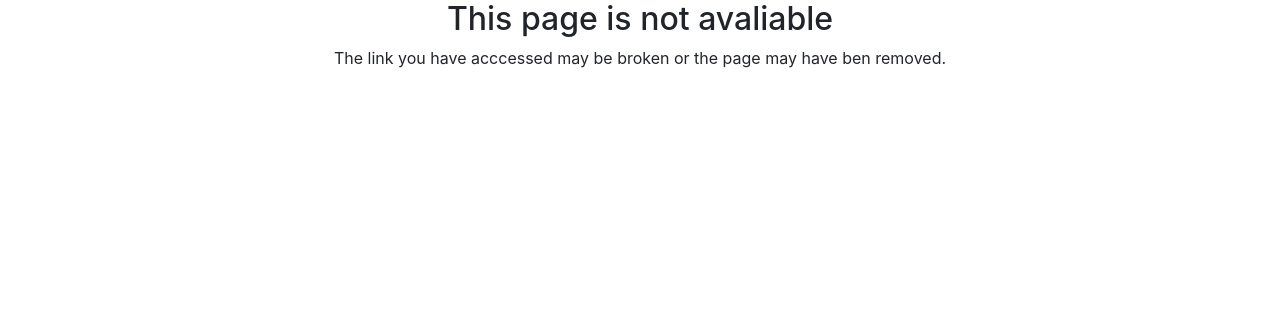
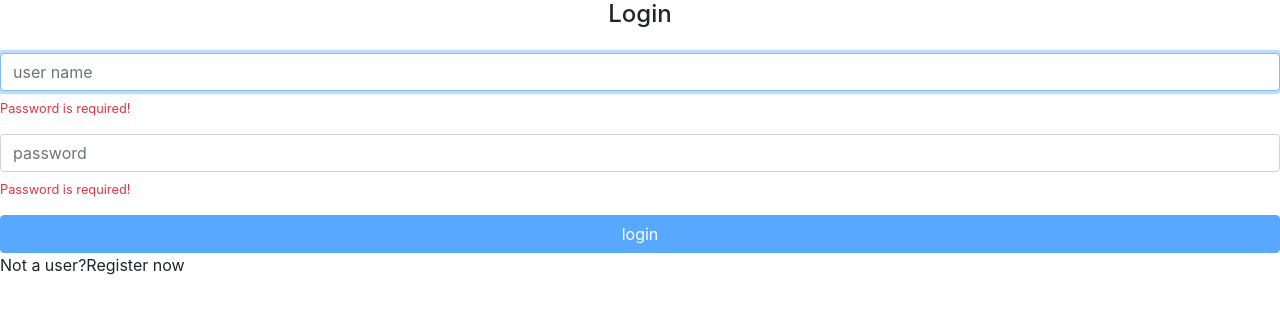
Before and after one commit to marqueslu/alurapic, an Angular app: page / in a window 1280 px wide. Shown: the top 314 px of the page. Built offline with nearby package versions, Linux system fonts and the light colour scheme.

Commit message:
Creat the login component

```diff
--- a/src/app/app-routing.module.ts
+++ b/src/app/app-routing.module.ts
@@ -4,11 +4,17 @@
 import { PhotoComponent } from './photos/photo/photo.component';
 import { NotFoundComponent } from './errors/not-found/not-found.component';
 import { PhotoListResolver } from './photos/photo-list/photo-list.resolver';
+import { SigInComponent } from './home/signin/signin.component';
 
 const routes: Routes = [
-  { path: 'user/:userName', component: PhotoListComponent, resolve: {
-    photos: PhotoListResolver
-  } },
+  { path: '', component: SigInComponent },
+  {
+    path: 'user/:userName',
+    component: PhotoListComponent,
+    resolve: {
+      photos: PhotoListResolver
+    }
+  },
   { path: 'p/add', component: PhotoComponent },
   { path: '**', component: NotFoundComponent }
 ];
--- a/src/app/app.module.ts
+++ b/src/app/app.module.ts
@@ -7,6 +7,7 @@
 import { NotFoundComponent } from './errors/not-found/not-found.component';
 import { ErrorsModule } from './errors/errors.module';
 import { CardComponent } from './shared/components/card/card.component';
+import { HomeModule } from './home/home.module';
 
 @NgModule({
   declarations: [
@@ -17,7 +18,8 @@
     BrowserModule,
     AppRoutingModule,
     PhotosModule,
-    ErrorsModule
+    ErrorsModule,
+    HomeModule
   ],
   providers: [],
   bootstrap: [AppComponent]
--- /dev/null
+++ b/src/app/core/auth/auth.service.ts
@@ -0,0 +1,16 @@
+import { Injectable } from '@angular/core';
+import { HttpClient } from '@angular/common/http';
+
+const API_URL = 'http://localhost:3000';
+
+@Injectable({
+  providedIn: 'root'
+})
+export class AuthService {
+
+  constructor(private http: HttpClient) { }
+
+  authenticate(userName: string, password: string){
+    return this.http.post(`${API_URL}/user/login`, {userName, password})
+  }
+}
--- /dev/null
+++ b/src/app/core/platform-detector/platform-detector.service.ts
@@ -0,0 +1,10 @@
+import { Injectable, PLATFORM_ID, Inject } from '@angular/core';
+import {isPlatformBrowser} from '@angular/common';
+@Injectable({ providedIn: 'root' })
+export class PlatformDetectorService {
+  constructor(@Inject(PLATFORM_ID) private platformId: string) {}
+
+  isPlatforBrowser(){
+    return isPlatformBrowser(this.platformId);
+  }
+}
--- /dev/null
+++ b/src/app/home/signin/signin.component.html
@@ -0,0 +1,29 @@
+<h4 class="text-center">Login</h4>
+
+<form [formGroup]="loginForm" class="form mt-4" (submit)="login()">
+  <div class="form-group">
+    <input #userNameInput
+      formControlName="userName"
+      class="form-control"
+      placeholder="user name"
+      autofocus
+    />
+   <ap-vmessage *ngIf="loginForm.get('userName').errors?.required" text="User name is required!"></ap-vmessage>
+  </div>
+
+  <div class="form-group">
+    <input
+      formControlName="password"
+      type="password"
+      class="form-control"
+      placeholder="password"
+    />
+    <ap-vmessage *ngIf="loginForm.get('password').errors?.required" text="User name is required!"></ap-vmessage>
+  </div>
+
+  <button [disabled]="loginForm.invalid" type="submit" class="btn btn-primary btn-block">
+    login
+  </button>
+</form>
+
+<p>Not a user?<a>Register now</a></p>
--- /dev/null
+++ b/src/app/home/signin/signin.component.ts
@@ -0,0 +1,41 @@
+import { Component, OnInit, ElementRef, ViewChild } from '@angular/core';
+import { FormGroup, FormBuilder, Validators } from '@angular/forms';
+import { AuthService } from 'src/app/core/auth/auth.service';
+import { Router } from '@angular/router';
+import { PlatformDetectorService } from 'src/app/core/platform-detector/platform-detector.service';
+
+@Component({
+  templateUrl: './signin.component.html'
+})
+export class SigInComponent implements OnInit {
+  loginForm: FormGroup;
+  @ViewChild('userNameInput') userNameInput: ElementRef<HTMLInputElement>;
+
+  constructor(
+    private formBuilder: FormBuilder,
+    private authService: AuthService,
+    private router: Router,
+    private platformDetectorService: PlatformDetectorService
+  ) {}
+
+  ngOnInit(): void {
+    this.loginForm = this.formBuilder.group({
+      userName: ['', Validators.required],
+      password: ['', Validators.required]
+    });
+  }
+
+  login() {
+    const userName = this.loginForm.get('userName').value;
+    const password = this.loginForm.get('password').value;
+    this.authService.authenticate(userName, password).subscribe(
+      () => this.router.navigate(['user', userName]),
+      err => {
+        console.log(err);
+        this.loginForm.reset();
+        this.platformDetectorService.isPlatforBrowser() &&
+          this.userNameInput.nativeElement.focus();
+      }
+    );
+  }
+}
--- /dev/null
+++ b/src/app/shared/components/vmessage/vmessage.component.html
@@ -0,0 +1,3 @@
+<small class="text-danger d-block mt-2">
+    Password is required!
+  </small>
```
Also changed, not shown: src/app/home/home.module.ts (added, +12 -0 lines), src/app/shared/components/vmessage/vmessage.component.ts (added, +10 -0 lines), src/app/shared/components/vmessage/vmessage.module.ts (added, +8 -0 lines), 1 other file (tests, documents, lock files or other folders).
